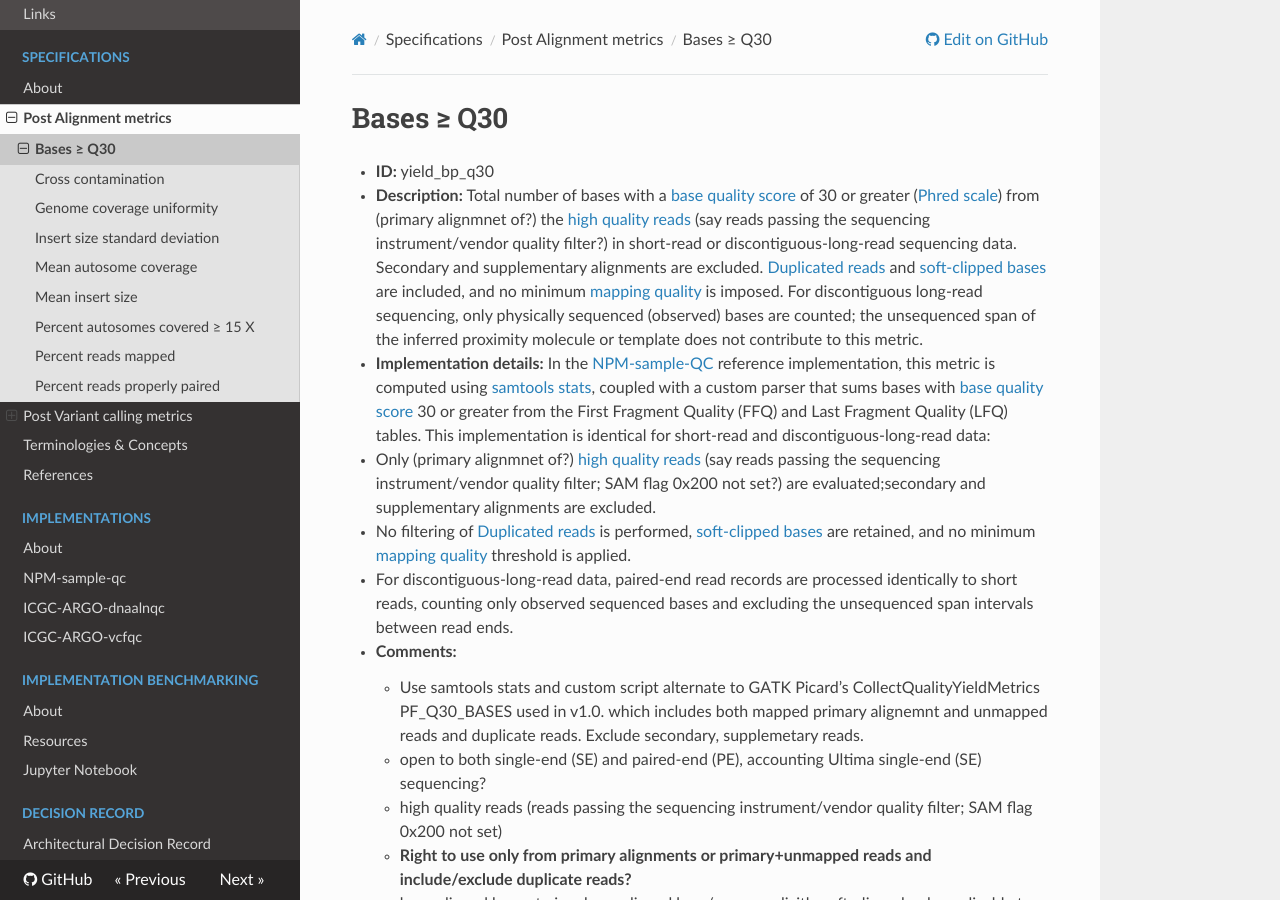
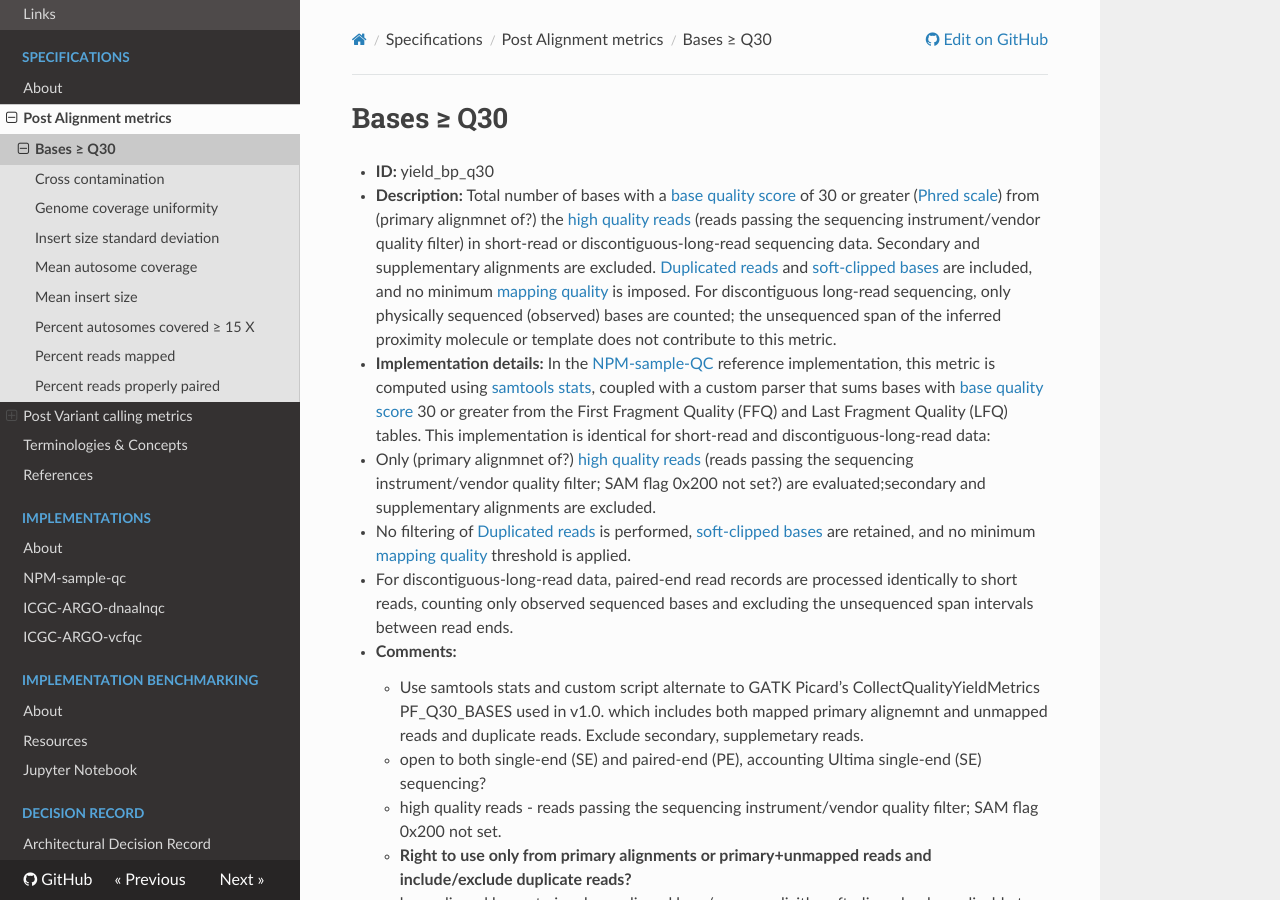
Before and after one commit to ga4gh/quality-control-wgs, an MkDocs documentation site: the page built from docs/metrics_definitions/bases-q30.md, in a window 1280 px wide and 900 px high. Built offline with MkDocs 1.6.1, drawn with Linux system fonts in a browser that asks for light colours; nearby versions of some CDN libraries.

Commit message:
update bases-q30 metrics  dev version awaiting further input/feedback

```diff
--- a/docs/metrics_definitions/bases-q30.md
+++ b/docs/metrics_definitions/bases-q30.md
@@ -2,15 +2,15 @@
 # Bases ≥ Q30
 
 - **ID:** yield_bp_q30
-- **Description:** Total number of bases with a [base quality score](terminologies.md#base-quality-score) of 30 or greater ([Phred scale](terminologies.md#phred-scale)) from (primary alignmnet of?) the [high quality reads](terminologies.md#high-quality-reads) (say reads passing the sequencing instrument/vendor quality filter?) in short-read or discontiguous-long-read sequencing data. Secondary and supplementary alignments are excluded. [Duplicated reads](terminologies.md#duplicated-reads) and [soft-clipped bases](terminologies.md#clipped-bases) are included, and no minimum [mapping quality](terminologies.md#mapping-quality) is imposed. For discontiguous long-read sequencing, only physically sequenced (observed) bases are counted; the unsequenced span of the inferred proximity molecule or template does not contribute to this metric.
+- **Description:** Total number of bases with a [base quality score](terminologies.md#base-quality-score) of 30 or greater ([Phred scale](terminologies.md#phred-scale)) from (primary alignmnet of?) the [high quality reads](terminologies.md#high-quality-reads) (reads passing the sequencing instrument/vendor quality filter) in short-read or discontiguous-long-read sequencing data. Secondary and supplementary alignments are excluded. [Duplicated reads](terminologies.md#duplicated-reads) and [soft-clipped bases](terminologies.md#clipped-bases) are included, and no minimum [mapping quality](terminologies.md#mapping-quality) is imposed. For discontiguous long-read sequencing, only physically sequenced (observed) bases are counted; the unsequenced span of the inferred proximity molecule or template does not contribute to this metric.
 - **Implementation details:** In the [NPM-sample-QC](References.md#npm-sample-qc) reference implementation, this metric is computed using [samtools stats](terminologies.md#samtools-stats), coupled with a custom parser that sums bases with [base quality score](terminologies.md#base-quality-score) 30 or greater from the First Fragment Quality (FFQ) and Last Fragment Quality (LFQ) tables. This implementation is identical for short-read and discontiguous-long-read data:
-  -  Only (primary alignmnet of?) [high quality reads](terminologies.md#high-quality-reads) (say reads passing the sequencing instrument/vendor quality filter; SAM flag 0x200 not set?) are evaluated;secondary and supplementary alignments are excluded.
+  -  Only (primary alignmnet of?) [high quality reads](terminologies.md#high-quality-reads) (reads passing the sequencing instrument/vendor quality filter; SAM flag 0x200 not set?) are evaluated;secondary and supplementary alignments are excluded.
   - No filtering of [Duplicated reads](terminologies.md#duplicated-reads) is performed, [soft-clipped bases](terminologies.md#clipped-bases) are retained, and no minimum [mapping quality](terminologies.md#mapping-quality) threshold is applied.
   - For discontiguous-long-read data,  paired-end read records are processed identically to short reads, counting only observed sequenced bases and excluding the unsequenced span intervals between read ends.
 - **Comments:**
     - Use samtools stats and custom script alternate to GATK Picard’s CollectQualityYieldMetrics PF_Q30_BASES used in v1.0. which includes both mapped primary alignemnt and unmapped reads and duplicate reads. Exclude secondary, supplemetary reads.
     - open to both single-end (SE) and paired-end (PE), accounting Ultima single-end (SE) sequencing?
-    - high quality reads (reads passing the sequencing instrument/vendor quality filter; SAM flag 0x200 not set)
+    - high quality reads - reads passing the sequencing instrument/vendor quality filter; SAM flag 0x200 not set.
     - **Right to use only from primary alignments or primary+unmapped reads and include/exclude duplicate reads?**
     - keep clipped bases to invoke unaligned bam/cram; explicitly soft-clipped only applicable to aligned bam/cram and our std implementation expect aligned bam/cram input.
     - For discontiguous-long-read sequencing, bases shall be computed and reported only at the read level or from reads, not at the template level.
```
